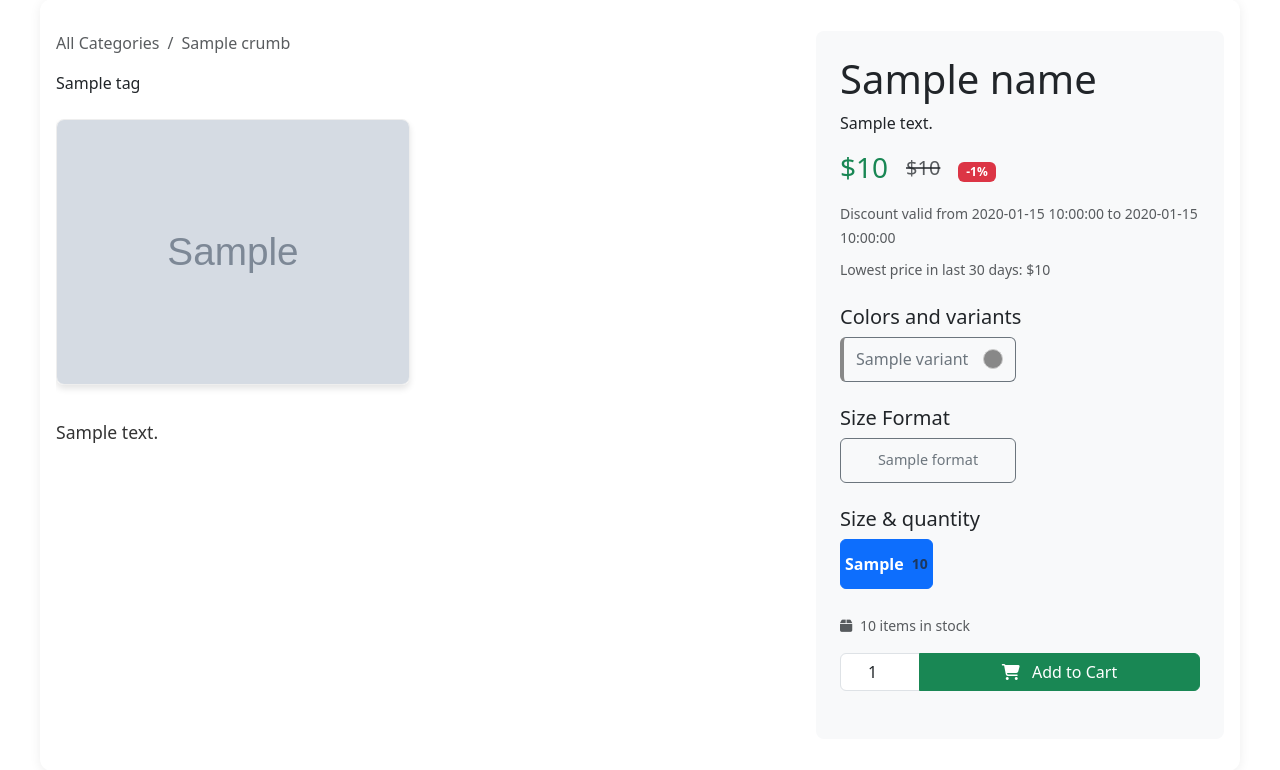
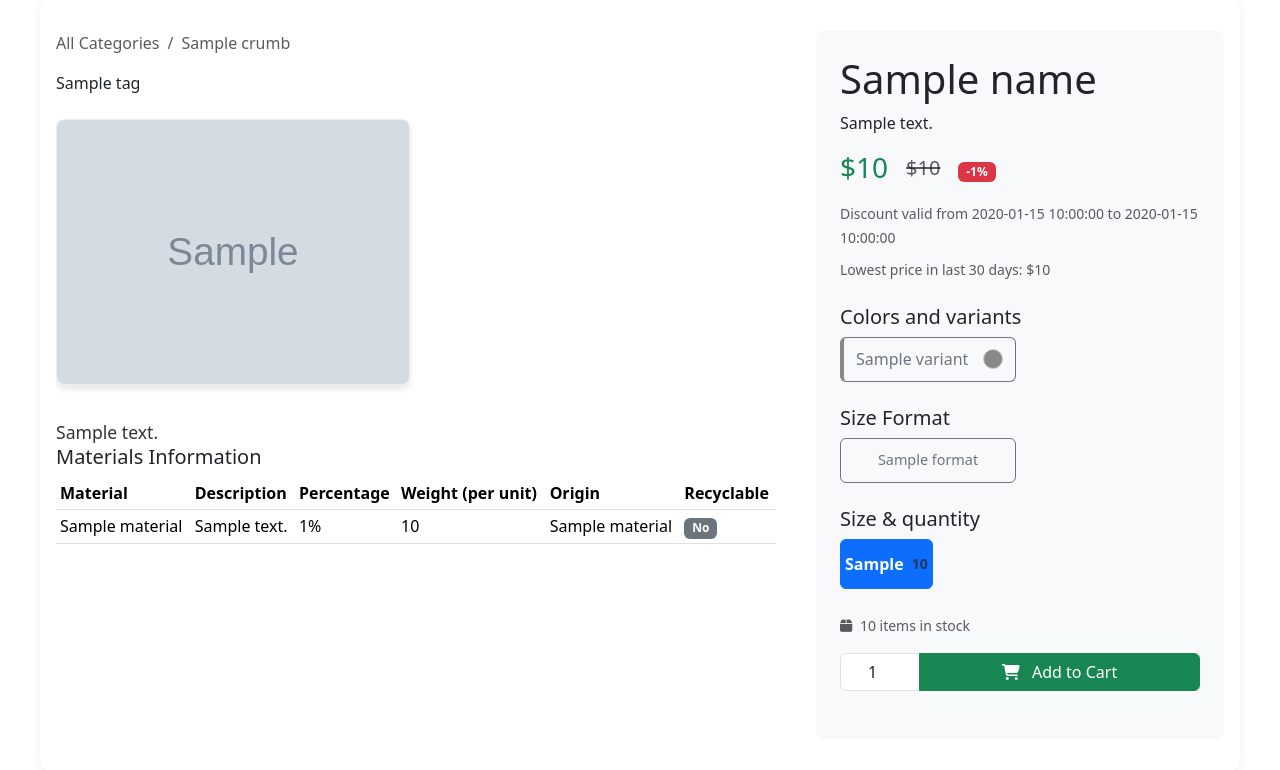
Before and after one commit to Nope-Nat/ClothCraft, a FastAPI app: template app/templates/product.html in a window 1280 px wide. Shown: the part 57-827 px from the top of the page. Run offline with FastAPI, Linux system fonts and the light colour scheme; the template is opened without the code that fills it: most values are stand-ins (such as "Sample title", 1, 10 or a date in 2020); grey boxes marked "Sample" are stand-in pictures; parts of the project's set-up code (start-up, migrations or seed data) failed here and were passed over.

Commit message:
Product material details

```diff
--- a/app/templates/product.html
+++ b/app/templates/product.html
@@ -40,7 +40,47 @@
             <div class="description">
             {{ description }}
             </div>
+            <div class="materials-info">
+                <h5>Materials Information</h5>
+                {% if materials_info %}
+                <div class="table-responsive">
+                    <table class="table table-sm">
+                        <thead>
+                            <tr>
+                                <th>Material</th>
+                                <th>Description</th>
+                                <th>Percentage</th>
+                                <th>Weight (per unit)</th>
+                                <th>Origin</th>
+                                <th>Recyclable</th>
+                            </tr>
+                        </thead>
+                        <tbody>
+                            {% for material in materials_info %}
+                            <tr>
+                                <td>{{ material.material_name }}</td>
+                                <td>{{ material.material_description }}</td>
+                                <td>{{ material.material_percentage }}%</td>
+                                <td>{{ material.material_weight_per_unit }}</td>
+                                <td>{{ material.material_origin_country_name }}</td>
+                                <td>
+                                    {% if material.material_recyclable %}
+                                        <span class="badge bg-success">Yes</span>
+                                    {% else %}
+                                        <span class="badge bg-secondary">No</span>
+                                    {% endif %}
+                                </td>
+                            </tr>
+                            {% endfor %}
+                        </tbody>
+                    </table>
+                </div>
+                {% else %}
+                <p class="text-muted">No materials information available.</p>
+                {% endif %}
+            </div>
         </div>
+
 
         <!-- Sidebar Column -->
         <div class="sidebar-column">
--- a/db/init_updt/004-functions.sql
+++ b/db/init_updt/004-functions.sql
@@ -141,3 +141,38 @@ BEGIN
     RETURN COALESCE(min_price, 0);
 END;
 $$ LANGUAGE plpgsql;
+
+CREATE OR REPLACE FUNCTION get_product_materials_info(product_id INT)
+RETURNS TABLE(
+    material_id INT,
+    material_name VARCHAR,
+    material_percentage FLOAT,
+    material_description TEXT,
+    material_recyclable BOOLEAN,
+    material_weight_per_unit FLOAT,
+    material_origin_country_name VARCHAR(100),
+    material_origin_country_code char(3)
+) AS $$
+BEGIN
+    RETURN QUERY
+    SELECT
+        m.id_material as material_id,
+        mt.name AS material_name,
+        pm.percentage AS material_percentage,
+        mt.description AS material_description,
+        mt.recyclable AS material_recyclable,
+        mt.weight_per_unit AS material_weight_per_unit,
+        c.name AS material_origin_country_name,
+        c.short_code AS material_origin_country_code
+    FROM
+        product_material pm
+    JOIN
+        material m ON pm.id_material = m.id_material
+    JOIN
+        material_type mt ON m.id_material = mt.id_material_type
+    JOIN
+        country c ON m.origin = c.id_country
+    WHERE
+        pm.id_product = product_id;
+END;
+$$ LANGUAGE plpgsql;
```
Also changed, not shown: app/repository/product_repository.py (+9 -0 lines), app/router/product.py (+5 -3 lines), db/tests/materials.sql (added, +2 -0 lines).
